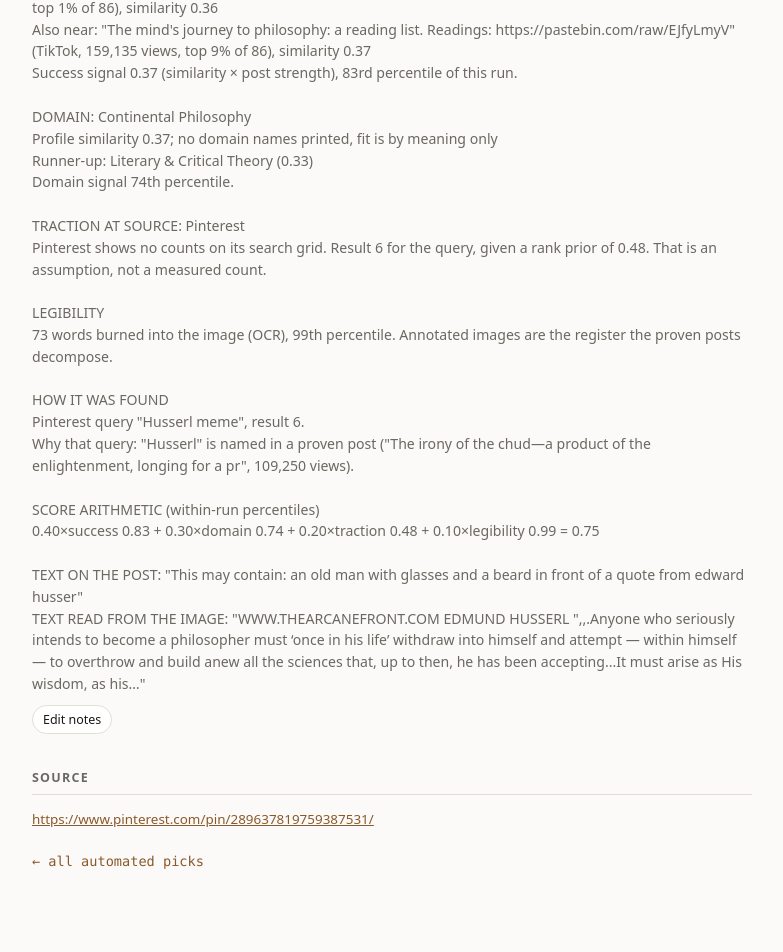
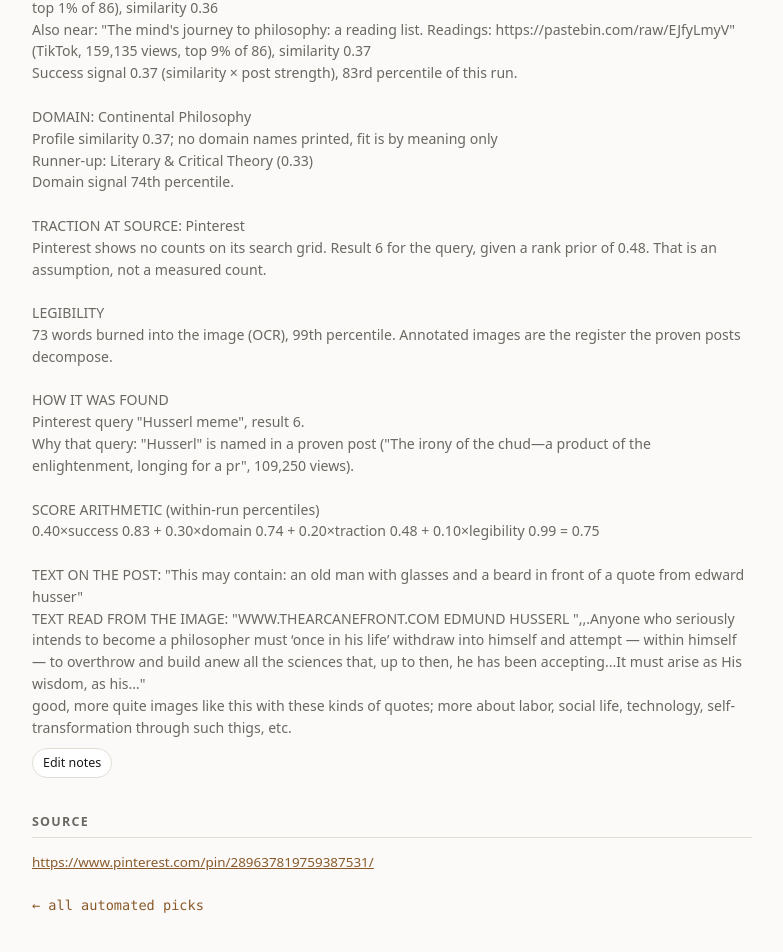
Before and after one commit to misteramazingyt/html_bin, a Jekyll site: the page built from 202611081044_husserl_withdraw_into_himself_once_in_his_life.md, in a window 1280 px wide and 1400 px high, scrolled down 367 px. Shown: the part 415-1367 px from the top of the window, without its empty margins (248-1031 px from the left). Built offline with Jekyll 4.4.1, drawn with Linux system fonts in a browser that asks for light colours; some of the changed text lies outside the part shown.

Commit message:
Append note: 202611081044_husserl_withdraw_into_himself_once_in_his_life.md

```diff
--- a/202611081044_husserl_withdraw_into_himself_once_in_his_life.md
+++ b/202611081044_husserl_withdraw_into_himself_once_in_his_life.md
@@ -44,6 +44,7 @@ SCORE ARITHMETIC (within-run percentiles)
 
 TEXT ON THE POST: "This may contain: an old man with glasses and a beard in front of a quote from edward husser"
 TEXT READ FROM THE IMAGE: "WWW.THEARCANEFRONT.COM EDMUND HUSSERL ",,.Anyone who seriously intends to become a philosopher must ‘once in his life’ withdraw into himself and attempt — within himself — to overthrow and build anew all the sciences that, up to then, he has been accepting...It must arise as His wisdom, as his…"
+good, more quite images like this with these kinds of quotes; more about labor, social life, technology, self-transformation through such thigs, etc.
 
 ---
 
```
